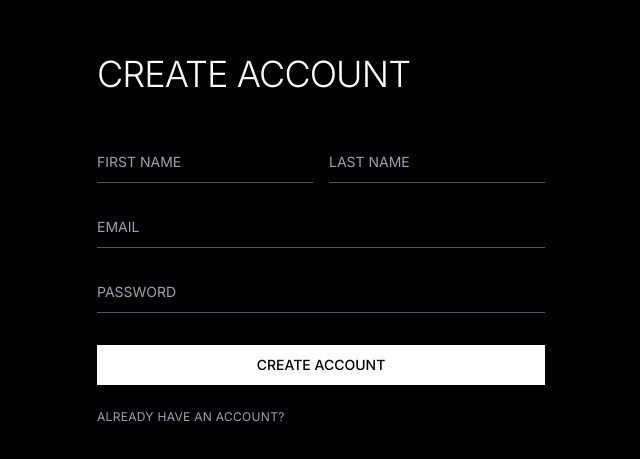
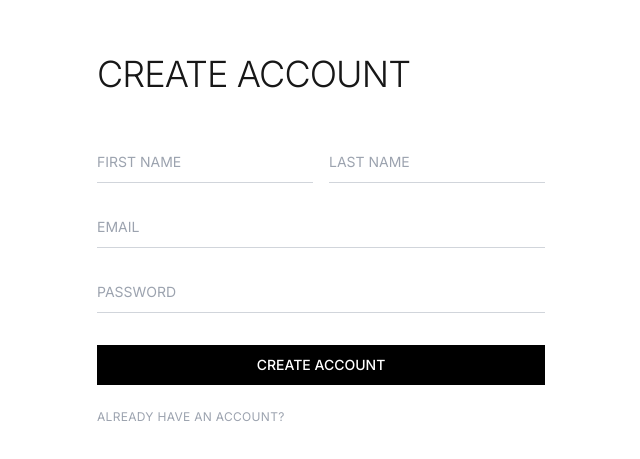
Before and after one commit to iamzaidakbar/ecommerce-app-frontend, a Next.js app: page /auth/register in a window 1280 px wide. Shown: the part 161-620 px from the top of the page, without its empty margins (319-959 px from the left). Built offline with nearby package versions, Linux system fonts and the light colour scheme; no server answers.

Commit message:
Refactor authentication pages and UI components
- Removed background color from authentication pages for a cleaner look.
- Updated button styles to improve visual consistency across the application.
- Enhanced input component styles for better accessibility and dark mode support.

```diff
--- a/src/app/auth/forgot-password/page.tsx
+++ b/src/app/auth/forgot-password/page.tsx
@@ -38,7 +38,7 @@ const ForgotPasswordPage = () => {
     <motion.div
       initial={{ opacity: 0 }}
       animate={{ opacity: 1 }}
-      className="min-h-screen bg-black text-white flex items-center justify-center px-4"
+      className="min-h-screen flex items-center justify-center px-4"
     >
       <div className="w-full max-w-md">
         <h1 className="text-4xl font-light mb-12 tracking-tight">RESET PASSWORD</h1>
--- a/src/app/auth/login/page.tsx
+++ b/src/app/auth/login/page.tsx
@@ -41,7 +41,7 @@ const LoginPage = () => {
     <motion.div
       initial={{ opacity: 0 }}
       animate={{ opacity: 1 }}
-      className="min-h-screen bg-black text-white flex items-center justify-center px-4"
+      className="min-h-screen flex items-center justify-center px-4"
     >
       <div className="w-full max-w-md">
         <h1 className="text-4xl font-light mb-12 tracking-tight">LOGIN</h1>
--- a/src/app/auth/register/page.tsx
+++ b/src/app/auth/register/page.tsx
@@ -43,7 +43,7 @@ const RegisterPage = () => {
     <motion.div
       initial={{ opacity: 0 }}
       animate={{ opacity: 1 }}
-      className="min-h-screen bg-black text-white flex items-center justify-center px-4"
+      className="min-h-screen flex items-center justify-center px-4"
     >
       <div className="w-full max-w-md">
         <h1 className="text-4xl font-light mb-12 tracking-tight">CREATE ACCOUNT</h1>
--- a/src/app/auth/reset-password/[token]/page.tsx
+++ b/src/app/auth/reset-password/[token]/page.tsx
@@ -47,7 +47,7 @@ const ResetPasswordPage = () => {
     <motion.div
       initial={{ opacity: 0 }}
       animate={{ opacity: 1 }}
-      className="min-h-screen bg-black text-white flex items-center justify-center px-4"
+      className="min-h-screen flex items-center justify-center px-4"
     >
       <div className="w-full max-w-md">
         <h1 className="text-4xl font-light mb-12 tracking-tight">NEW PASSWORD</h1>
--- a/src/app/auth/verify-email/page.tsx
+++ b/src/app/auth/verify-email/page.tsx
@@ -47,7 +47,7 @@ const VerifyEmailPage = () => {
     <motion.div
       initial={{ opacity: 0 }}
       animate={{ opacity: 1 }}
-      className="min-h-screen bg-black text-white flex items-center justify-center px-4"
+      className="min-h-screen flex items-center justify-center px-4"
     >
       <div className="w-full max-w-md">
         <h1 className="text-4xl font-light mb-12 tracking-tight">VERIFY EMAIL</h1>
--- a/src/components/ui/Button.tsx
+++ b/src/components/ui/Button.tsx
@@ -19,9 +19,9 @@ export const Button = ({
   const baseStyles = "w-full py-2.5 text-sm font-medium transition-all disabled:opacity-50 disabled:cursor-not-allowed";
 
   const variants = {
-    primary: "bg-white text-black hover:bg-gray-100",
-    secondary: "bg-transparent text-white border border-white hover:bg-white/10",
-    ghost: "text-gray-400 hover:text-white text-xs tracking-wide"
+    primary: "bg-black text-white hover:bg-black/90 dark:bg-white dark:text-[#111111] dark:hover:bg-white/90",
+    secondary: "bg-transparent border-2 border-black text-black hover:bg-black/5 dark:border-white dark:text-white dark:hover:bg-white/5",
+    ghost: "text-black hover:text-black/80 dark:text-gray-300 dark:hover:text-white text-xs tracking-wide"
   };
 
   return (
--- a/src/components/ui/Input.tsx
+++ b/src/components/ui/Input.tsx
@@ -13,11 +13,10 @@ export const Input = forwardRef<HTMLInputElement, InputProps>(
           ref={ref}
           className={cn(
             "w-full bg-transparent border-b text-sm py-2.5 focus:outline-none transition-colors disabled:opacity-50",
-            "autofill:bg-transparent",
-            "[-webkit-autofill:active]:bg-transparent [-webkit-autofill:hover]:bg-transparent [-webkit-autofill:focus]:bg-transparent [-webkit-autofill]:bg-transparent",
-            "[-webkit-autofill]:text-white [-webkit-autofill:focus]:text-white [-webkit-autofill:active]:text-white [-webkit-autofill:hover]:text-white",
-            "[-webkit-autofill]:shadow-[0_0_0_30px_rgb(0,0,0)_inset]",
-            error ? 'border-red-500' : 'border-gray-600 focus:border-white',
+            "text-black dark:text-white",
+            error
+              ? 'border-red-500'
+              : 'border-gray-300 dark:border-gray-500 focus:border-black dark:focus:border-white',
             className
           )}
           {...props}
--- /dev/null
+++ b/src/styles/global.scss
@@ -0,0 +1,14 @@
+@tailwind base;
+@tailwind components;
+@tailwind utilities;
+
+* {
+  margin: 0;
+  padding: 0;
+  box-sizing: border-box;
+}
+
+body {
+  min-height: 100vh;
+  @apply bg-white dark:bg-[#111111] text-black dark:text-white;
+}
```
